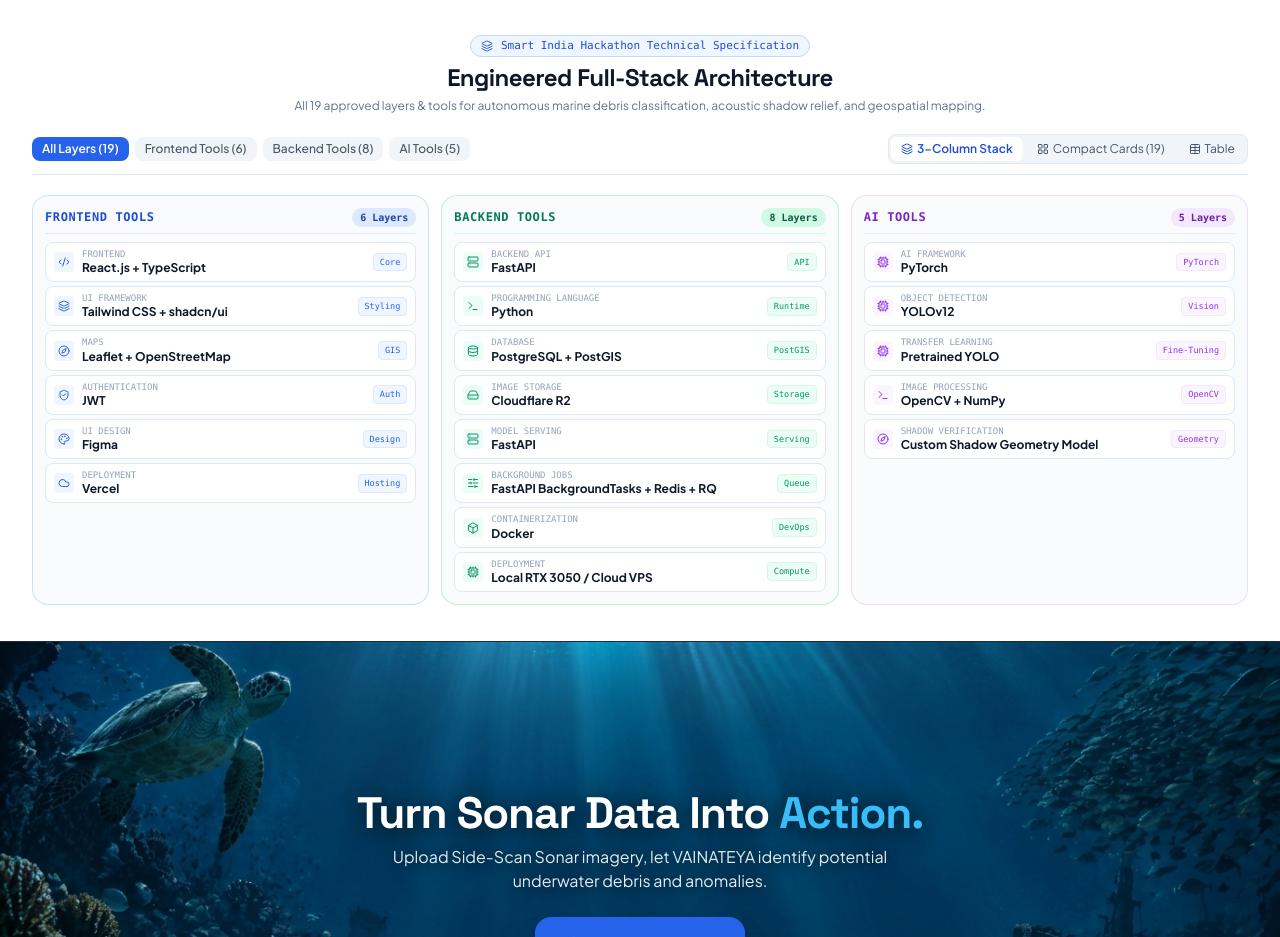
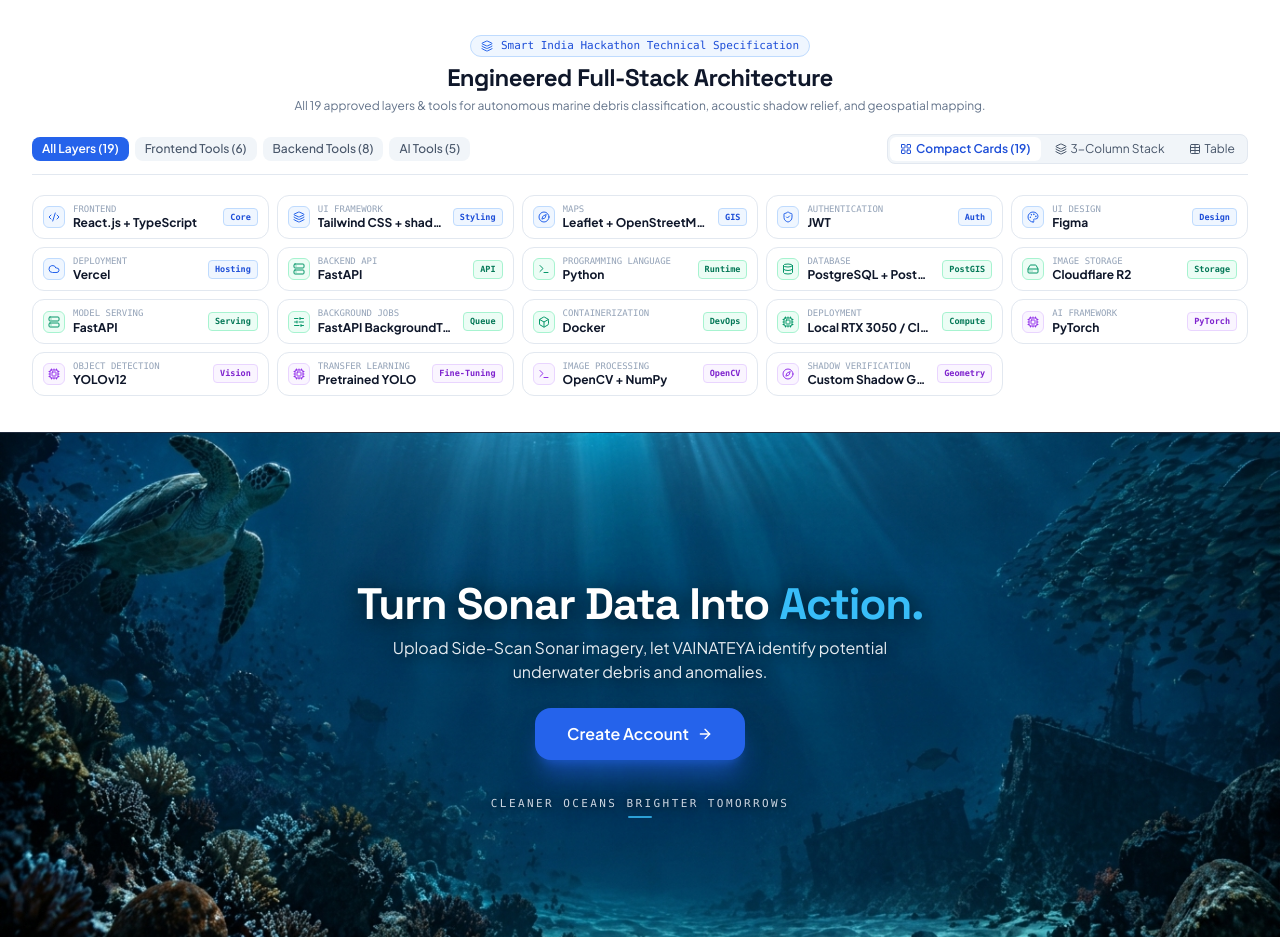
Before and after one commit to akashramachandrachavan-sys/vainateya-frontend, a React (Vite) app: page / in a window 1280 px wide. Shown: the part 1740-2677 px from the top of the page. Built offline with nearby package versions, Linux system fonts and the light colour scheme.

Commit message:
fix: set default viewMode to Compact Cards in TechStackShowcase

```diff
--- a/src/components/landing/TechStackShowcase.tsx
+++ b/src/components/landing/TechStackShowcase.tsx
@@ -28,7 +28,7 @@ interface TechItem {
 
 export function TechStackShowcase() {
   const [selectedCategory, setSelectedCategory] = useState<'All' | 'Frontend' | 'Backend' | 'AI Tools'>('All');
-  const [viewMode, setViewMode] = useState<'columns' | 'grid' | 'table'>('columns');
+  const [viewMode, setViewMode] = useState<'grid' | 'columns' | 'table'>('grid');
 
   const stackItems: TechItem[] = [
     // Frontend Tools
@@ -240,20 +240,20 @@ export function TechStackShowcase() {
 
           <div className="flex items-center space-x-1 bg-slate-100 p-0.5 rounded-lg border border-slate-200 text-xs">
             <button
+              onClick={() => setViewMode('grid')}
+              className={`flex items-center space-x-1 px-2.5 py-1 rounded-md transition-colors ${viewMode === 'grid' ? 'bg-white text-blue-700 shadow-xs font-semibold' : 'text-slate-600 hover:text-slate-900'
+                }`}
+            >
+              <LayoutGrid className="w-3 h-3" />
+              <span>Compact Cards ({filteredItems.length})</span>
+            </button>
+            <button
               onClick={() => setViewMode('columns')}
               className={`flex items-center space-x-1 px-2.5 py-1 rounded-md transition-colors ${viewMode === 'columns' ? 'bg-white text-blue-700 shadow-xs font-semibold' : 'text-slate-600 hover:text-slate-900'
                 }`}
             >
               <Layers className="w-3 h-3" />
               <span>3-Column Stack</span>
-            </button>
-            <button
-              onClick={() => setViewMode('grid')}
-              className={`flex items-center space-x-1 px-2.5 py-1 rounded-md transition-colors ${viewMode === 'grid' ? 'bg-white text-blue-700 shadow-xs font-semibold' : 'text-slate-600 hover:text-slate-900'
-                }`}
-            >
-              <LayoutGrid className="w-3 h-3" />
-              <span>Compact Cards ({filteredItems.length})</span>
             </button>
             <button
               onClick={() => setViewMode('table')}
```
